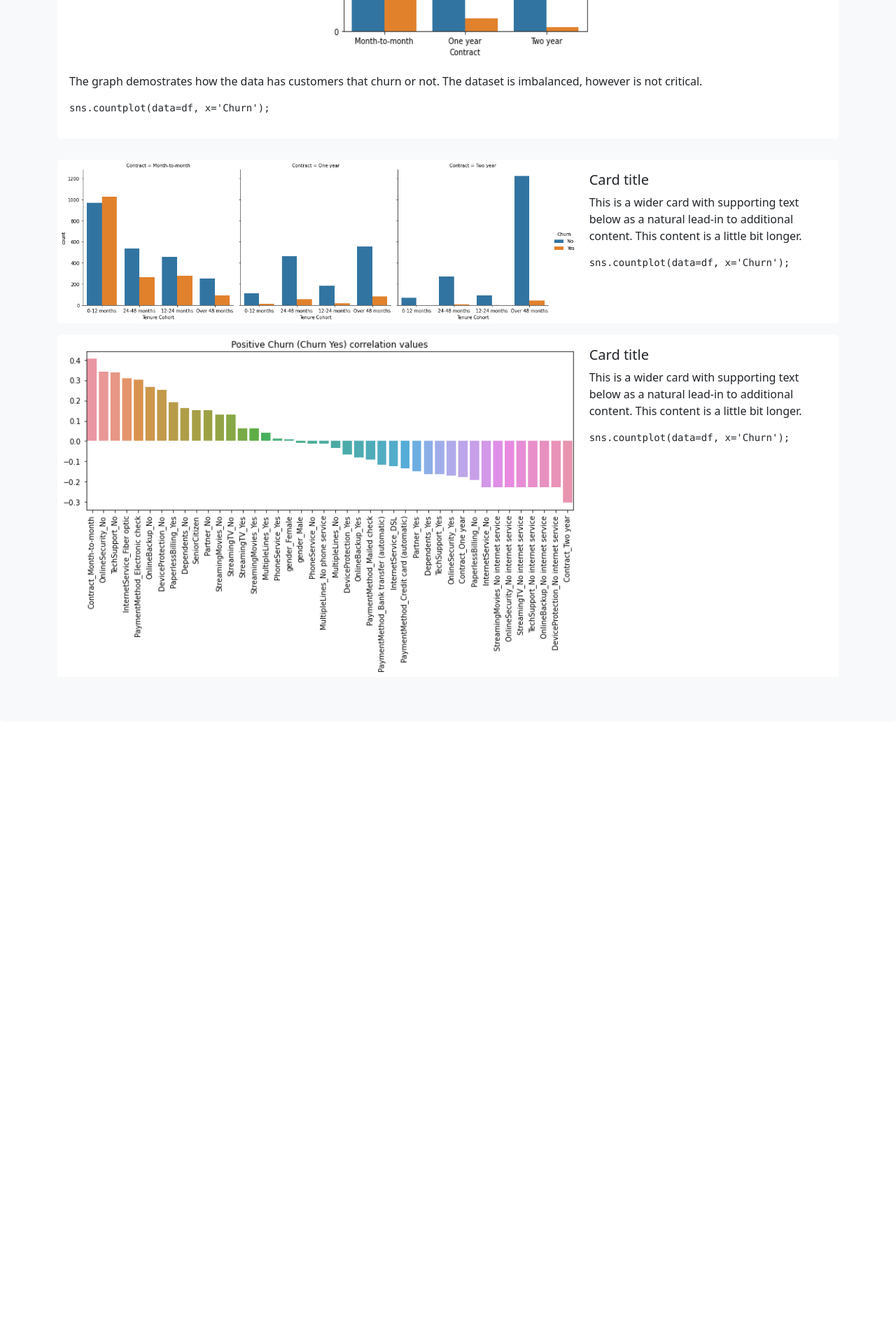
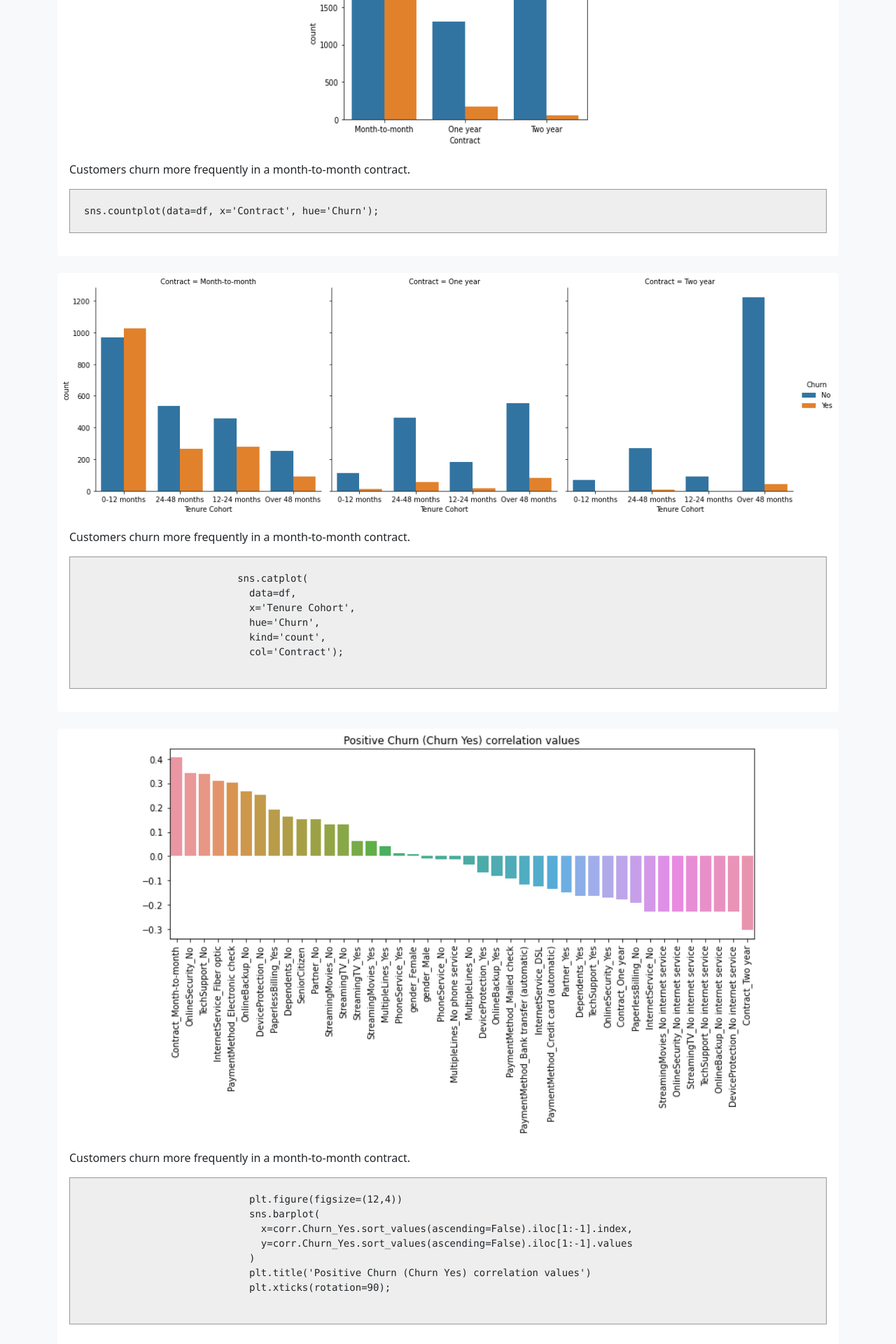
Before and after one commit to caesarorz/telcochurn, a Flask app: template templates/index.html in a window 1280 px wide. Shown: the part 1680-3600 px from the top of the page at 70% size. Before the commit the page ends 2640 px from the top, so only its background shows below. Run offline with Flask 2, Linux system fonts and the light colour scheme; the template is opened without the code that fills it, so the values that code supplies are empty.

Commit message:
Add text, generate table for prediction and model preview results

```diff
--- a/app.py
+++ b/app.py
@@ -1,5 +1,4 @@
-from distutils.log import debug
-from flask import Flask, render_template, request
+from flask import Flask, render_template, request, jsonify
 import pandas as pd
 from catboost import CatBoostClassifier
 
@@ -10,67 +9,67 @@ app.config['SECRET_KEY'] = 'mysecretkey'
 
 
 
-list_prediction = ['SeniorCitizen', 'tenure', 'MonthlyCharges', 'TotalCharges', 'gender_Male', 'Partner_Yes', 'Dependents_Yes',
-'PhoneService_Yes', 'MultipleLines_No phone service', 'MultipleLines_Yes', 'InternetService_Fiber optic', 'InternetService_No',
-'OnlineSecurity_No internet service', 'OnlineSecurity_Yes', 'OnlineBackup_No internet service', 'OnlineBackup_Yes', 'DeviceProtection_No internet service',
-'DeviceProtection_Yes', 'TechSupport_No internet service', 'TechSupport_Yes', 'StreamingTV_No internet service', 'StreamingTV_Yes',
-'StreamingMovies_No internet service', 'StreamingMovies_Yes', 'Contract_One year', 'Contract_Two year', 'PaperlessBilling_Yes',
-'PaymentMethod_Credit card (automatic)', 'PaymentMethod_Electronic check', 'PaymentMethod_Mailed check', 'Tenure Cohort_12-24 months',
-'Tenure Cohort_24-48 months', 'Tenure Cohort_Over 48 months']
-
-
-def generate_data(data):
-    thedict = {}
-    for i,j in zip(list_prediction, data):
-        thedict[i] = j
-    return thedict
+list_names = ['SeniorCitizen', 'tenure', 'MonthlyCharges', 'TotalCharges', 'gender_Male', 'Partner_Yes', 'Dependents_Yes',
+                    'PhoneService_Yes', 'MultipleLines_No phone service', 'MultipleLines_Yes', 'InternetService_Fiber optic', 'InternetService_No',
+                    'OnlineSecurity_No internet service', 'OnlineSecurity_Yes', 'OnlineBackup_No internet service', 'OnlineBackup_Yes', 'DeviceProtection_No internet service',
+                    'DeviceProtection_Yes', 'TechSupport_No internet service', 'TechSupport_Yes', 'StreamingTV_No internet service', 'StreamingTV_Yes',
+                    'StreamingMovies_No internet service', 'StreamingMovies_Yes', 'Contract_One year', 'Contract_Two year', 'PaperlessBilling_Yes',
+                    'PaymentMethod_Credit card (automatic)', 'PaymentMethod_Electronic check', 'PaymentMethod_Mailed check', 'Tenure Cohort_12-24 months',
+                    'Tenure Cohort_24-48 months', 'Tenure Cohort_Over 48 months']
 
 
 def process_data(data):
-    prediction = [0]*len(list_prediction)
+    """
+    get the data from the client and transform information into
+    a format that the catboost prediction can understand.
+
+    input: data as a dictionary, list_names
+    output: data in predict format (see format for prediction)
+    """
+    prediction = [0]*len(list_names)
     for i, j in data.items():
-        for x in list_prediction:
+        for x in list_names:
             if i.lower() in x.lower():
                 if j == x:
-                    theindex = list_prediction.index(j)
+                    theindex = list_names.index(j)
                     prediction[theindex] = 1
                 if j.isnumeric():
                     if 'tenure' in i:
-                        theindex = list_prediction.index('tenure')
+                        theindex = list_names.index('tenure')
                         prediction[theindex] = j
                         if int(j) >= 12 and int(j) < 24:
-                            theindex = list_prediction.index('Tenure Cohort_12-24 months')
+                            theindex = list_names.index('Tenure Cohort_12-24 months')
                             prediction[theindex] = 1
 
                         elif int(j) >= 24 and int(j) < 48:
-                            theindex = list_prediction.index('Tenure Cohort_24-48 months')
+                            theindex = list_names.index('Tenure Cohort_24-48 months')
                             prediction[theindex] = 1
 
                         elif int(j) >= 48:
-                            theindex = list_prediction.index('Tenure Cohort_Over 48 months')
+                            theindex = list_names.index('Tenure Cohort_Over 48 months')
                             prediction[theindex] = 1
                     else:
-                        theindex = list_prediction.index(i)
+                        theindex = list_names.index(i)
                         prediction[theindex] = j
-
     return prediction
 
 
+@app.route('/', methods=['get'])
+def index():
+    return render_template('index.html')
 
 
-@app.route('/', methods=['get', 'post'])
-def index():
-    clf2 = CatBoostClassifier()
-    clf2.load_model(fname="catboost.model", format="cbm")
-
+@app.route('/prediction', methods=['post'])
+def predict():
     prediction = []
     if request.method == 'POST':
-        prediction = process_data(request.form)
-        show_results = generate_data(prediction)
+        json_ = request.json
+        clf2 = CatBoostClassifier()
+        clf2.load_model(fname="catboost.model", format="cbm")
+        prediction = process_data(json_)
         prediction = clf2.predict(prediction)
-        return render_template('index.html', prediction=prediction, results=show_results)
-    return render_template('index.html')
-
+        return jsonify({'prediction': str(prediction)}), 200
+    return jsonify({'message', 'Unknown error ocurred.'}), 500
 
 
 if __name__ == '__main__':
--- a/static/script.js
+++ b/static/script.js
@@ -25,33 +25,106 @@
   output3.innerHTML = slider3.value;
 
   slider3.oninput = function() {
-    console.log(this.value)
     output3.innerHTML = this.value;
   }
-
 
   var slider4 = document.getElementById("customRange4");
   var output4 = document.getElementById("customRange4Value");
   output4.innerHTML = slider4.value;
 
   slider4.oninput = function() {
-    console.log(this.value)
     output4.innerHTML = this.value;
   }
-
 
   var slider5 = document.getElementById("customRange5");
   var output5 = document.getElementById("customRange5Value");
   output5.innerHTML = slider5.value;
 
   slider5.oninput = function() {
-    console.log(this.value)
     output5.innerHTML = this.value;
   }
 
-  document.getElementById('submit-prediction').addEventListener('click', function () {
-    var formEl = document.forms.churn_form;
-    var formData = new FormData(formEl);
-    console.log(formData)
-    // var name = formData.get('name');
-  })
+document.querySelector('.btn-close').addEventListener('click', (e) => {
+  document.getElementById('alert-result').classList.toggle('hide-element')
+})
+
+
+const formatValuesTable = (value) => {
+  if (value === 'SeniorCitizen') {
+    return "Yes"
+  }
+  start = value.indexOf("_");
+  new_value = value.slice(start+1, value.length);
+  return new_value
+}
+
+const rendertablePrediction = (data) => {
+  table_body = document.querySelector(".fill-data")
+  data = JSON.parse(data)
+  for (const [key, value] of Object.entries(data)) {
+      var tr = document.createElement('tr');
+      var td1 = document.createElement('td');
+      var td2 = document.createElement('td');
+      var text1 = document.createTextNode(`${key}`);
+      var text2 = document.createTextNode(`${formatValuesTable(value)}`);
+      td1.appendChild(text1);
+      td2.appendChild(text2);
+      tr.appendChild(td1);
+      tr.appendChild(td2);
+      table_body.appendChild(tr);
+  }
+}
+
+const renderResult = (data) => {
+  if (data.prediction === 'No' || data.prediction === 'Yes'){
+    document.getElementById("prediction-result").innerHTML = `Model Result: ${data.prediction}`
+    document.getElementById('alert-result').classList.toggle("hide-element")
+    // document.getElementById('alert-result').classList.toggle("show-element")
+  }
+  else {
+    document.getElementById("prediction-result").innerHTML = `Error in prediction, we are working to fix the issue.`
+  }
+}
+
+
+const Form = document.getElementById("churn_form");
+
+Form.addEventListener("submit", handleFormSubmit);
+ async function handleFormSubmit(event) {
+	event.preventDefault();
+	const form = event.currentTarget;
+	const url = form.action;
+	try {
+		const formData = new FormData(form);
+		const responseData = await postFormDataAsJson({ url, formData });
+    renderResult(responseData)
+	} catch (error) {
+		console.error(error);
+	}
+}
+
+
+ async function postFormDataAsJson({ url, formData }) {
+	const plainFormData = Object.fromEntries(formData.entries());
+	const formDataJsonString = JSON.stringify(plainFormData);
+
+	const fetchOptions = {
+		method: "POST",
+		headers: {
+			"Content-Type": "application/json",
+			"Accept": "application/json"
+		},
+		body: formDataJsonString,
+	};
+
+	const response = await fetch(url, fetchOptions);
+
+
+	if (!response.ok) {
+		const errorMessage = await response.text();
+		throw new Error(errorMessage);
+	}
+
+  rendertablePrediction(formDataJsonString)
+	return response.json();
+}
--- a/static/style.css
+++ b/static/style.css
@@ -18,3 +18,19 @@
 .card {
     border: 1px solid rgb(255, 255, 255);
 }
+
+
+pre code {
+    background-color: #eee;
+    border: 1px solid #999;
+    display: block;
+    padding: 20px;
+  }
+
+.hide-element {
+    display: none;
+}
+
+.show-element {
+    display: block;
+}
--- a/templates/index.html
+++ b/templates/index.html
@@ -14,20 +14,9 @@
   <body>
 
 
-
-
-
     <div class="mb-4 bg-light rounded-3">
         <div class="container py-5">
-          {% if prediction %}
-          <div class="alert alert-warning alert-dismissible fade show" role="alert">
-            Churn: <strong>{{prediction}}</strong>
-            <button type="button" class="btn-close" data-bs-dismiss="alert" aria-label="Close"></button>
-          </div>
-          {% endif %}
-
             <h3>Telecommunication Churn Analysis and prediction</h3>
-
             <nav>
               <div class="nav nav-tabs" id="nav-tab" role="tablist">
                 <button class="nav-link active" id="nav-home-tab" data-bs-toggle="tab" data-bs-target="#nav-home" type="button" role="tab" aria-controls="nav-home" aria-selected="true">Visualization (Graphs)</button>
@@ -45,7 +34,7 @@
                         <img id="image-size" src="https://github.com/caesarorz/telcochurn/blob/main/data/images/churn1.png?raw=true" class="card-img-top img-fluid" alt="...">
                       </div>
                       <div class="card-body">
-                        <p class="card-text">The graph demostrates how the data has customers that churn or not. The dataset is imbalanced, however is not critical.
+                        <p class="card-text">Customers that churn or not. The dataset is imbalanced, however is not critical.
                           <code><pre>sns.countplot(data=df, x='Churn');</pre></code>
                         </p>
                       </div>
@@ -57,8 +46,8 @@
                         <img id="image-size" src="https://github.com/caesarorz/telcochurn/blob/main/data/images/internetservice3.png?raw=true" class="card-img-top img-fluid" alt="...">
                       </div>
                       <div class="card-body">
-                        <p class="card-text">The graph demostrates how the data has customers that churn or not. The dataset is imbalanced, however is not critical.
-                          <code><pre>sns.countplot(data=df, x='Churn');</pre></code>
+                        <p class="card-text">Churn is most common with customers with fiber optic internet service.
+                          <code><pre>sns.countplot(data=df, x='InternetService', hue='Churn');</pre></code>
                         </p>
                       </div>
                     </div>
@@ -69,8 +58,8 @@
                         <img id="image-size" src="https://github.com/caesarorz/telcochurn/blob/main/data/images/tenure_cohort5.png?raw=true" class="card-img-top img-fluid" alt="...">
                       </div>
                       <div class="card-body">
-                        <p class="card-text">The graph demostrates how the data has customers that churn or not. The dataset is imbalanced, however is not critical.
-                          <code><pre>sns.countplot(data=df, x='Churn');</pre></code>
+                        <p class="card-text">In regards to tenure (in months), customers leave the company the first 12 months.
+                          <code><pre>sns.countplot(data=df, x='Tenure Cohort', hue='Churn');</pre></code>
                         </p>
                       </div>
                     </div>
@@ -81,41 +70,49 @@
                         <img id="image-size" src="https://github.com/caesarorz/telcochurn/blob/main/data/images/contract4.png?raw=true" style="max-width: 80%;" class="card-img-top img-fluid" alt="...">
                       </div>
                       <div class="card-body">
-                        <p class="card-text">The graph demostrates how the data has customers that churn or not. The dataset is imbalanced, however is not critical.
-                          <code><pre>sns.countplot(data=df, x='Churn');</pre></code>
+                        <p class="card-text">Customers churn more frequently in a month-to-month contract.
+                          <code><pre>sns.countplot(data=df, x='Contract', hue='Churn');</pre></code>
                         </p>
                       </div>
                     </div>
                   </div>
-                </div>
 
-
-
-                <div class="card mb-3" style="margin-top: 30px;">
-                  <div class="row g-0">
-                    <div class="col-md-8">
-                      <img src="https://github.com/caesarorz/telcochurn/blob/main/data/images/contract_tenure6.png?raw=true" class="card-img-top" alt="...">
-                    </div>
-                    <div class="col-md-4">
+                  <div class="col">
+                    <div class="card">
+                      <div id="center-content">
+                        <img id="image-size-" src="https://github.com/caesarorz/telcochurn/blob/main/data/images/contract_tenure6.png?raw=true" style="max-width: 100%;" class="card-img-top img-fluid" alt="...">
+                      </div>
                       <div class="card-body">
-                        <h5 class="card-title">Card title</h5>
-                        <p class="card-text">This is a wider card with supporting text below as a natural lead-in to additional content. This content is a little bit longer.</p>
-                        <p class="card-text"><code><pre>sns.countplot(data=df, x='Churn');</pre></code></p>
+                        <p class="card-text">Customers churn more frequently in a month-to-month contract.
+                         <code><pre>
+                          sns.catplot(
+                            data=df,
+                            x='Tenure Cohort',
+                            hue='Churn',
+                            kind='count',
+                            col='Contract');
+                          </pre></code>
+                        </p>
                       </div>
                     </div>
                   </div>
-                </div>
-
-                <div class="card mb-3">
-                  <div class="row g-0">
-                    <div class="col-md-8">
-                      <img src="https://github.com/caesarorz/telcochurn/blob/main/data/images/yes_churn_features_importance2.png?raw=true" class="card-img-top" alt="...">
-                    </div>
-                    <div class="col-md-4">
+                  <div class="col">
+                    <div class="card">
+                      <div id="center-content">
+                        <img id="image-size-" src="https://github.com/caesarorz/telcochurn/blob/main/data/images/yes_churn_features_importance2.png?raw=true" style="max-width: 80%;" class="card-img-top img-fluid" alt="...">
+                      </div>
                       <div class="card-body">
-                        <h5 class="card-title">Card title</h5>
-                        <p class="card-text">This is a wider card with supporting text below as a natural lead-in to additional content. This content is a little bit longer.</p>
-                        <p class="card-text"><code><pre>sns.countplot(data=df, x='Churn');</pre></code></p>
+                        <p class="card-text">Customers churn more frequently in a month-to-month contract.
+                          <code><pre>
+                            plt.figure(figsize=(12,4))
+                            sns.barplot(
+                              x=corr.Churn_Yes.sort_values(ascending=False).iloc[1:-1].index,
+                              y=corr.Churn_Yes.sort_values(ascending=False).iloc[1:-1].values
+                            )
+                            plt.title('Positive Churn (Churn Yes) correlation values')
+                            plt.xticks(rotation=90);
+                          </pre></code>
+                        </p>
                       </div>
                     </div>
                   </div>
@@ -124,9 +121,9 @@
 
               <div class="tab-pane fade" id="nav-profile" role="tabpanel" aria-labelledby="nav-profile-tab">
 
-                <p>Fill out the form with the information required to predict if your customer leaves or not</p>
+                <p>Fill out the form with the information required to predict if your customer leaves or not. The resulting prediction will appear at the end of the form with the specified values.</p>
 
-                <form class="row g-3 needs-validation" method="post" action="" novalidate id="churn_form">
+                <form class="row g-3 needs-validation" method="post" action="{{ url_for('predict') }}" novalidate id="churn_form">
                   <div class="col-md-3">
                     <label for="validationCustom04" class="form-label">Senior Citizen</label>
                     <select name="SeniorCitizen" class="form-select form-select-sm" aria-label=".form-select-sm example" id="validationCustom04" required>
@@ -329,9 +326,24 @@
                   </div>
                 </form>
 
+                <hr>
 
+
+                <div class="alert alert-warning alert-dismissible hide-element" id="alert-result" role="alert">
+                  <h3>Prediction Results</h3><button type="button" class="btn btn-primary btn-sm btn-close"></button>
+                  <p id="prediction-result"></p>
+                  <table class="table table-prediction">
+                    <thead>
+                      <tr>
+                        <th scope="col">Fields</th>
+                        <th scope="col">Values</th>
+                      </tr>
+                    </thead>
+                    <tbody class="fill-data">
+                    </tbody>
+                  </table>
+                </div>
               </div>
-
               <div class="tab-pane fade" id="nav-contact" role="tabpanel" aria-labelledby="nav-contact-tab">
                 <div class="card mb-3" style="margin-top: 30px;">
                   <div class="row g-0">
@@ -360,11 +372,8 @@
                     </div>
                     <div class="col-md-4">
                       <div class="card-body">
-                        <h5 class="card-title">Card title</h5>
-                        <p class="card-text">This is a wider card with supporting text below as a natural lead-in to additional content. This content is a little bit longer.</p>
-                        <p class="card-text"><code><pre>
-
-                        </pre></code></p>
+                        <h5 class="card-title">Model: CatBoostClassifier</h5>
+                        <p class="card-text">The code snippet shows the hyperparameters used along with the training (fit the model) and the prediction.</p>
                       </div>
                     </div>
                   </div>
@@ -373,24 +382,50 @@
                 <div class="card mb-3">
                   <div class="row g-0">
                     <div class="col-md-8">
-                      <img src="https://github.com/caesarorz/telcochurn/blob/main/data/images/model_features7.png?raw=true" class="card-img-top" alt="...">
+                      <code><pre>
+                        ***************************** Training ************
+                        Accuracy:		 0.8056169138529504
+                        Classification Report:
+                                       precision    recall  f1-score   support
+
+                                  No       0.84      0.91      0.87      4663
+                                 Yes       0.67      0.51      0.58      1675
+
+                            accuracy                           0.81      6338
+                           macro avg       0.76      0.71      0.73      6338
+                        weighted avg       0.80      0.81      0.80      6338
+
+                        Confusion Matrix:
+                         [[4245  418]
+                         [ 814  861]]
+                        ******Cross Validation Number: 5
+                        Avg accuracy: 0.8024599204758502
+                        Accuracy standard dev: 0.006855076830377267
+
+                        ***************************** Testing *************
+                        Accuracy:		 0.8198581560283688
+                        Classification Report:
+                                       precision    recall  f1-score   support
+
+                                  No       0.85      0.91      0.88       511
+                                 Yes       0.71      0.58      0.64       194
+
+                            accuracy                           0.82       705
+                           macro avg       0.78      0.74      0.76       705
+                        weighted avg       0.81      0.82      0.81       705
+
+                        Confusion Matrix:
+                         [[466  45]
+                         [ 82 112]]
+                      </pre></code>
+
                     </div>
                     <div class="col-md-4">
                       <div class="card-body">
-                        <h5 class="card-title">Card title</h5>
-                        <p class="card-text">This is a wider card with supporting text below as a natural lead-in to additional content. This content is a little bit longer.</p>
-                        <p class="card-text"><code><pre>
-
-                          feature_imp = pd.DataFrame(
-                              data=cat_model.get_feature_importance(),
-                              index=cat_model.feature_names_,
-                              columns=['Features Impr']).sort_values(by='Features Impr', ascending=False)
-
-                          plt.figure(figsize=(8,4))
-                          sns.barplot(data=feature_imp, x=feature_imp.index, y='Features Impr');
-                          plt.xticks(rotation=90);
-
-                        </pre></code></p>
+                        <h5 class="card-title">Model evaluation</h5>
+                        <p class="card-text">Althought CatBoostClassifier brought the best score compared with other models, recall is not very good, with 0.58.
+                          One hypothesis is to filter customers for period (Contract or Tenure) to improve performance. This is a work in progress to improve the results. Later, XGBoost will be tested.
+                        </p>
                       </div>
                     </div>
                   </div>
```
Also changed, not shown: 2 other files.
